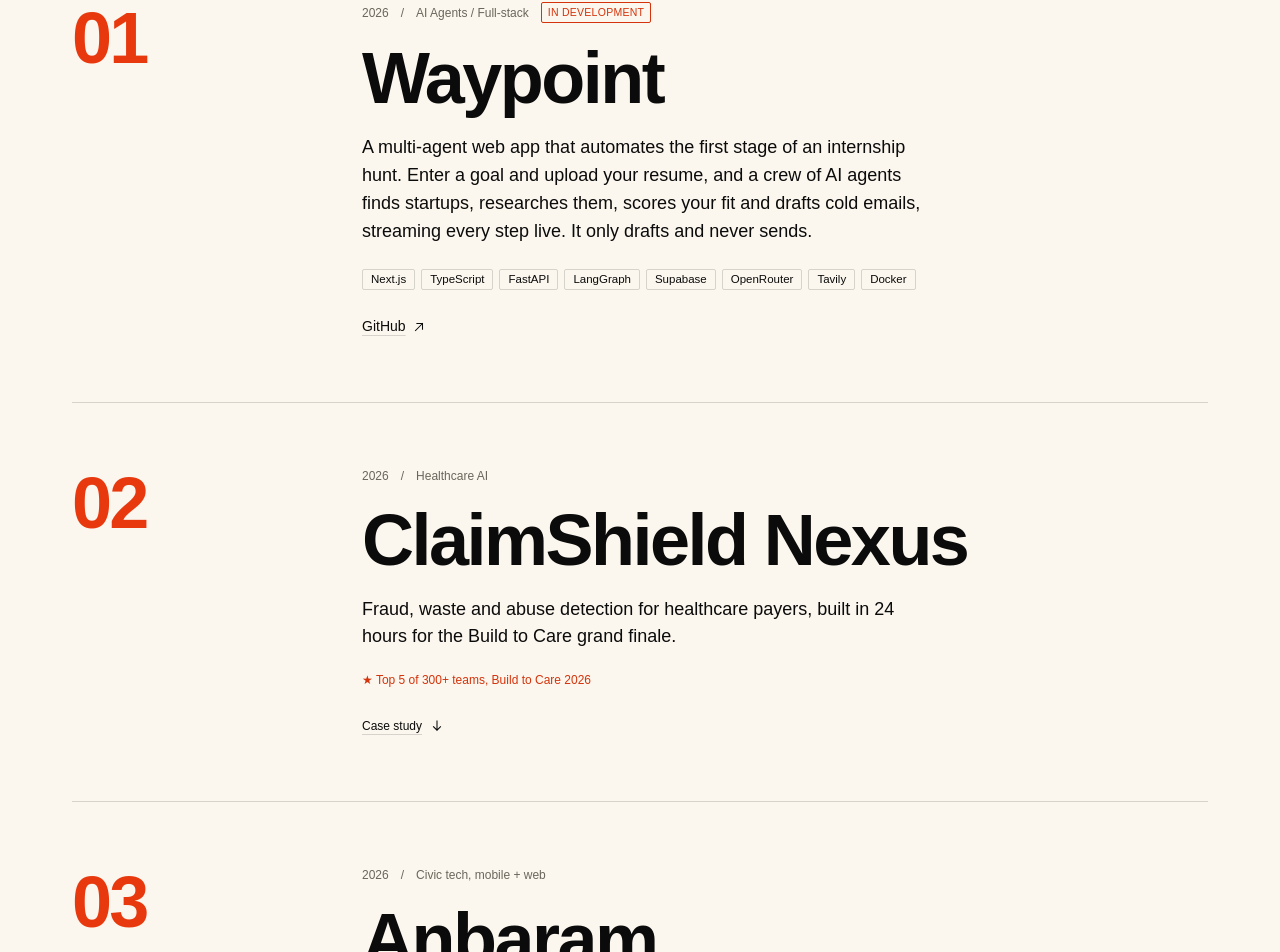
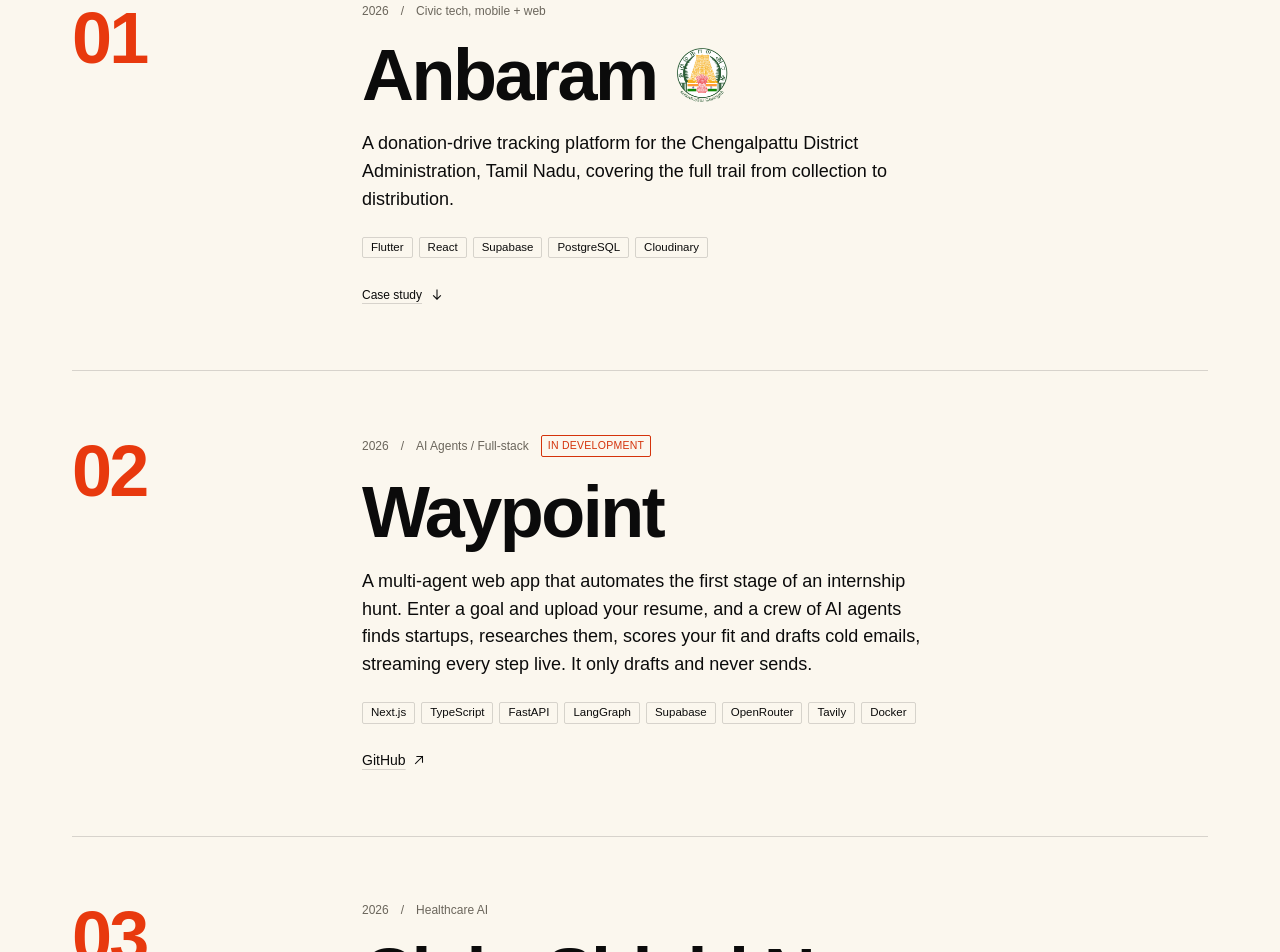
Before and after one commit to jeffreysolomon123/jeffreysolomon, a Next.js app: page / in a window 1280 px wide. Shown: the part 2033-2985 px from the top of the page. Built offline with nearby package versions, Linux system fonts and the light colour scheme; a web font is replaced by a local one.

Commit message:
content: add Tamil Nadu emblem to Anbaram and reorder flagships

```diff
--- a/src/components/Projects.tsx
+++ b/src/components/Projects.tsx
@@ -1,3 +1,4 @@
+import Image from "next/image";
 import { archive, projects, type Project } from "@/data/projects";
 import { Band } from "./ui/Band";
 import { Container } from "./ui/Container";
@@ -69,11 +70,23 @@
       </p>
       <div className="col-span-12 space-y-5 md:col-span-9">
         <Meta project={project} />
-        <h3 className="font-display text-[clamp(2.25rem,6vw,4.5rem)] leading-[0.98] font-extrabold tracking-[-0.035em]">
-          <span className="underline decoration-transparent decoration-[3px] underline-offset-[0.14em] transition-colors duration-300 group-hover:decoration-accent">
-            {project.title}
-          </span>
-        </h3>
+        <div className="flex items-center gap-4 md:gap-5">
+          <h3 className="font-display text-[clamp(2.25rem,6vw,4.5rem)] leading-[0.98] font-extrabold tracking-[-0.035em]">
+            <span className="underline decoration-transparent decoration-[3px] underline-offset-[0.14em] transition-colors duration-300 group-hover:decoration-accent">
+              {project.title}
+            </span>
+          </h3>
+          {project.logo && (
+            <Image
+              src={project.logo.src}
+              width={project.logo.width}
+              height={project.logo.height}
+              alt={project.logo.alt}
+              sizes="64px"
+              className="h-11 w-auto shrink-0 md:h-14"
+            />
+          )}
+        </div>
         <p className="max-w-[58ch] text-[18px] leading-[1.55] text-fg">{project.summary}</p>
         {project.award && (
           <p className="font-mono text-[12px] text-label">
--- a/src/data/profile.ts
+++ b/src/data/profile.ts
@@ -47,7 +47,7 @@
   socials: [
     { label: "GitHub", href: "https://github.com/jeffreysolomon123", handle: "jeffreysolomon123" },
     { label: "LinkedIn", href: "https://www.linkedin.com/in/jeffreysolomon123", handle: "jeffreysolomon123" },
-    { label: "X", href: "https://x.com/jeffreysolomon_", handle: "@jeffreysolomon_" },
+    { label: "X", href: "https://x.com/jeffreysolomonm", handle: "@jeffreysolomonm" },
   ],
 };
 
--- a/src/data/projects.ts
+++ b/src/data/projects.ts
@@ -11,6 +11,8 @@
   status?: "In development";
   /** Short recognition line, e.g. a hackathon result. */
   award?: string;
+  /** Small image shown next to the title, e.g. a client emblem. */
+  logo?: { src: string; width: number; height: number; alt: string };
   /** Flagships render large at the top of the list. */
   flagship?: boolean;
   /** Expandable case-study panel. Omit fields you don't have. */
@@ -18,6 +20,25 @@
 };
 
 export const projects: Project[] = [
+  {
+    slug: "anbaram",
+    title: "Anbaram",
+    year: "2026",
+    category: "Civic tech, mobile + web",
+    summary:
+      "A donation-drive tracking platform for the Chengalpattu District Administration, Tamil Nadu, covering the full trail from collection to distribution.",
+    stack: ["Flutter", "React", "Supabase", "PostgreSQL", "Cloudinary"],
+    // TODO(jeffrey): add the Play Store link once the app is live.
+    links: {},
+    logo: { src: "/Emblem_of_Tamil_Nadu.png", width: 1588, height: 1724, alt: "Emblem of Tamil Nadu" },
+    flagship: true,
+    detail: {
+      approach:
+        "One role-based Flutter app for Collection Point and Distribution Center officers, plus a React dashboard for the Collector's office. I designed the Supabase schema for weight-based, category-wise logging (clothes, blankets, stationery, books), with role-based access, an admin-approval flow for officer onboarding and one-to-one nodal officer mapping per collection point. Cloudinary backs every entry with a photo, and the dashboard tracks collections, flags issues and generates reports.",
+      outcome:
+        "Presented to the District Collector of Chengalpattu. The Flutter app is being prepared for release on the Google Play Store.",
+    },
+  },
   {
     slug: "waypoint",
     title: "Waypoint",
@@ -49,24 +70,6 @@
       approach:
         "Led Team Cipher (4 people) through a 24-hour build. Added a Next-Best-Evidence engine, a Compromised Member ID Radar with a member confirmation loop, and a Phoenix Provider Detector.",
       outcome: "Top 5 finalist among 300+ teams at the Acentra Health x HackForge.ai grand finale.",
-    },
-  },
-  {
-    slug: "anbaram",
-    title: "Anbaram",
-    year: "2026",
-    category: "Civic tech, mobile + web",
-    summary:
-      "A donation-drive tracking platform for the Chengalpattu District Administration, Tamil Nadu, covering the full trail from collection to distribution.",
-    stack: ["Flutter", "React", "Supabase", "PostgreSQL", "Cloudinary"],
-    // TODO(jeffrey): add the Play Store link once the app is live.
-    links: {},
-    flagship: true,
-    detail: {
-      approach:
-        "One role-based Flutter app for Collection Point and Distribution Center officers, plus a React dashboard for the Collector's office. I designed the Supabase schema for weight-based, category-wise logging (clothes, blankets, stationery, books), with role-based access, an admin-approval flow for officer onboarding and one-to-one nodal officer mapping per collection point. Cloudinary backs every entry with a photo, and the dashboard tracks collections, flags issues and generates reports.",
-      outcome:
-        "Presented to the District Collector of Chengalpattu. The Flutter app is being prepared for release on the Google Play Store.",
     },
   },
   {
```
Also changed, not shown: public/Emblem_of_Tamil_Nadu.png (added), 1 other file (tests, documents, lock files or other folders).
